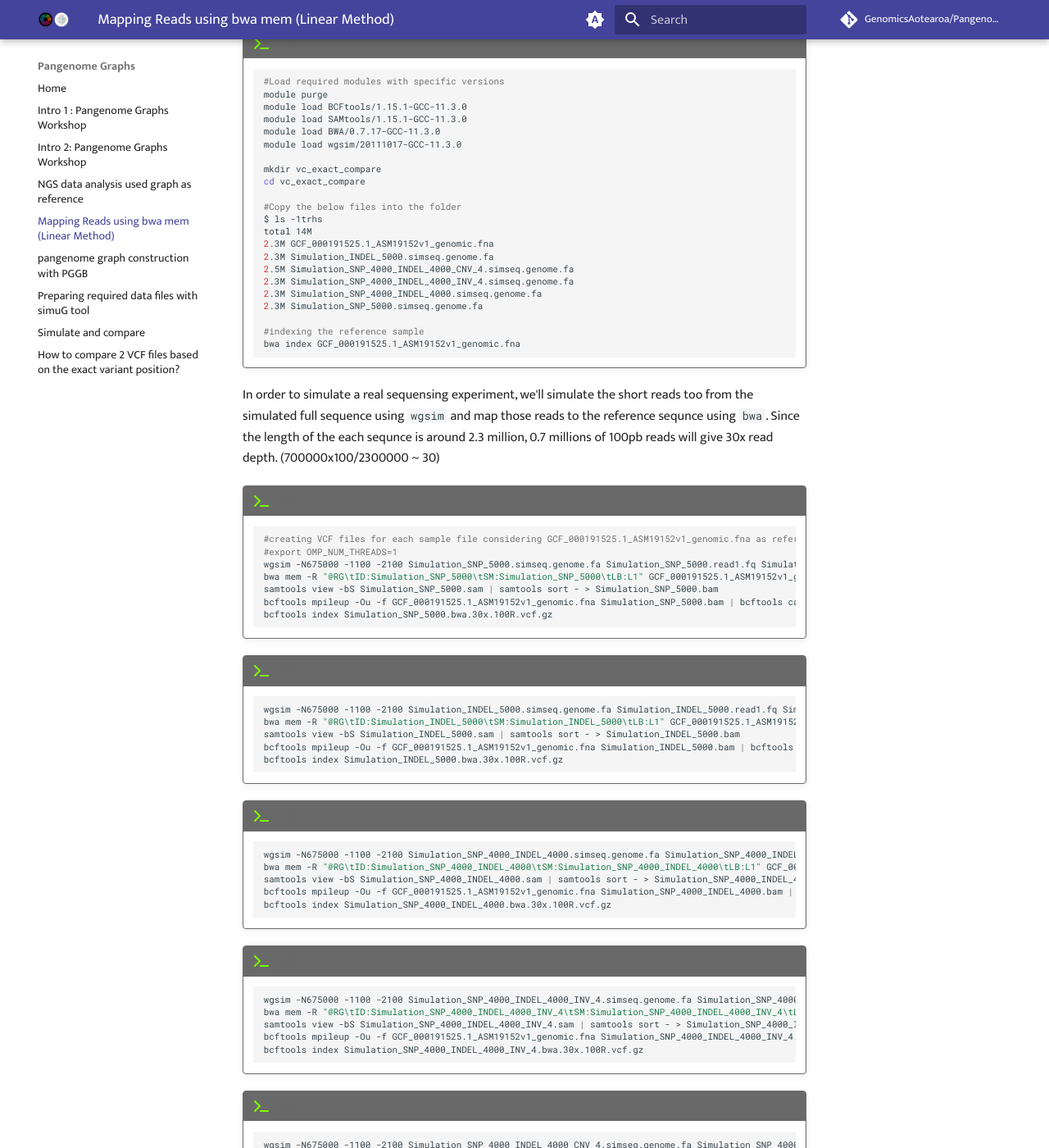
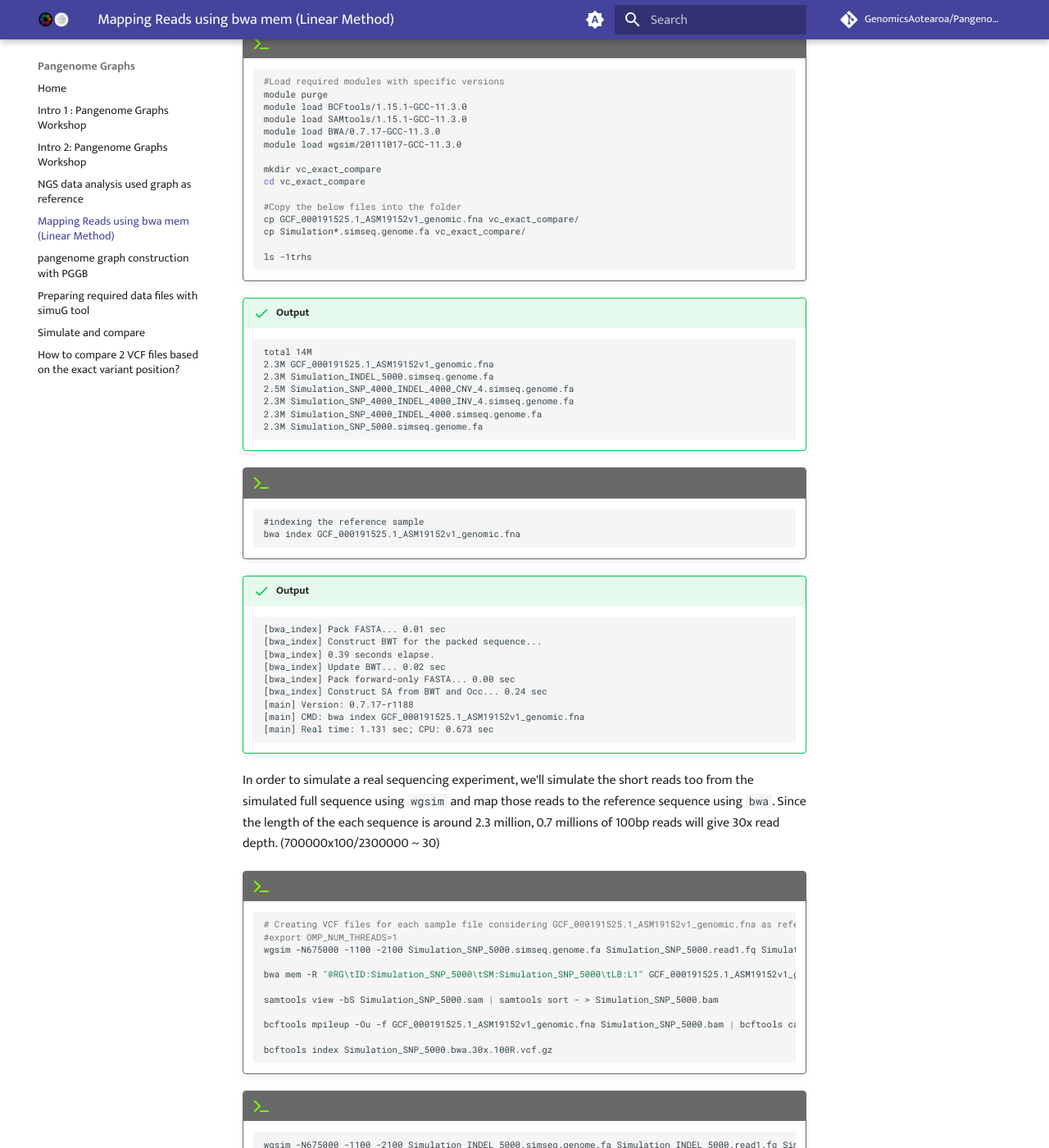
Before and after one commit to GenomicsAotearoa/Pangenome-Graphs-Workshop, an MkDocs documentation site: the page built from docs/mapping_reads.md, in a window 1280 px wide and 1400 px high, scrolled down 217 px. Shown: the whole window at 82% size. Built offline with MkDocs 1.6.1 and Material for MkDocs 9.7.7, drawn with Linux system fonts in a browser that asks for light colours; comment, search, counter and statistics services are not loaded; some of the changed text lies outside the part shown.

Commit message:
Update mapping_reads.md

````diff
--- a/docs/mapping_reads.md
+++ b/docs/mapping_reads.md
@@ -16,7 +16,15 @@ We can use below script to map the reads to the reference sequnce using linear m
     cd vc_exact_compare
 
     #Copy the below files into the folder
-    $ ls -1trhs
+    cp GCF_000191525.1_ASM19152v1_genomic.fna vc_exact_compare/
+    cp Simulation*.simseq.genome.fa vc_exact_compare/
+
+    ls -1trhs
+    ```
+
+!!! success "Output"
+
+    ```
     total 14M
     2.3M GCF_000191525.1_ASM19152v1_genomic.fna
     2.3M Simulation_INDEL_5000.simseq.genome.fa
@@ -24,56 +32,137 @@ We can use below script to map the reads to the reference sequnce using linear m
     2.3M Simulation_SNP_4000_INDEL_4000_INV_4.simseq.genome.fa
     2.3M Simulation_SNP_4000_INDEL_4000.simseq.genome.fa
     2.3M Simulation_SNP_5000.simseq.genome.fa
+    ```
 
+!!! terminal "code"
+
+    ```
     #indexing the reference sample
     bwa index GCF_000191525.1_ASM19152v1_genomic.fna
     ```
-In order to simulate a real sequensing experiment, we'll simulate the short reads too from the simulated full sequence using `wgsim` and map those reads to the reference sequnce using `bwa`. Since the length of the each sequnce is around 2.3 million, 0.7 millions of 100pb reads will give 30x read depth. (700000x100/2300000 ~ 30)
+
+!!! success "Output"
+
+    ```
+    [bwa_index] Pack FASTA... 0.01 sec
+    [bwa_index] Construct BWT for the packed sequence...
+    [bwa_index] 0.39 seconds elapse.
+    [bwa_index] Update BWT... 0.02 sec
+    [bwa_index] Pack forward-only FASTA... 0.00 sec
+    [bwa_index] Construct SA from BWT and Occ... 0.24 sec
+    [main] Version: 0.7.17-r1188
+    [main] CMD: bwa index GCF_000191525.1_ASM19152v1_genomic.fna
+    [main] Real time: 1.131 sec; CPU: 0.673 sec
+    ```
+
+In order to simulate a real sequencing experiment, we'll simulate the short reads too from the simulated full sequence using `wgsim` and map those reads to the reference sequence using `bwa`. Since the length of the each sequence is around 2.3 million, 0.7 millions of 100bp reads will give 30x read depth. (700000x100/2300000 ~ 30)
+
+<!--
+Why can't the following be a loop?
+
+!!! terminal "code"
+
+```bash
+for simseq in *simseq.genome.fa; do
+  # Get base name
+  name=$(basename ${simseq} .simseq.genome.fa)
+  # Simulate reads
+  wgsim -N675000 -1100 -2100 ${simseq} ${name}.read1.fq ${name}.read2.fq
+  # Specify read group header line
+  rg_head="@RG\tID:${name}\tSM:${name}\tLB:L1"
+  # Map simulated reads to reference genome
+  bwa mem -R ${rg_head} \
+    GCF_000191525.1_ASM19152v1_genomic.fna \
+    ${name}.read1.fq ${name}.read2.fq \
+    > ${name}.sam
+  # Convert SAM to sorted BAM
+  samtools view -bS ${name}.sam \
+    | samtools sort - \
+    > ${name}.bam
+  # Call variants
+  bcftools mpileup -Ou -f GCF_000191525.1_ASM19152v1_genomic.fna ${name}.bam \
+    | bcftools call -vm -Oz -o ${name}.bwa.30x.100R.vcf.gz
+  # Index variants
+  bcftools index ${name}.bwa.30x.100R.vcf.gz
+done
+```
+-->
+
+
 
 !!! terminal "code"
 
     ```bash
-    #creating VCF files for each sample file considering GCF_000191525.1_ASM19152v1_genomic.fna as reference and silulating 30x 100bp reads.
+    # Creating VCF files for each sample file considering GCF_000191525.1_ASM19152v1_genomic.fna as reference and simulating 30x 100bp reads.
     #export OMP_NUM_THREADS=1
     wgsim -N675000 -1100 -2100 Simulation_SNP_5000.simseq.genome.fa Simulation_SNP_5000.read1.fq Simulation_SNP_5000.read2.fq
+
     bwa mem -R "@RG\tID:Simulation_SNP_5000\tSM:Simulation_SNP_5000\tLB:L1" GCF_000191525.1_ASM19152v1_genomic.fna Simulation_SNP_5000.read1.fq Simulation_SNP_5000.read2.fq > Simulation_SNP_5000.sam
+
     samtools view -bS Simulation_SNP_5000.sam | samtools sort - > Simulation_SNP_5000.bam
+
     bcftools mpileup -Ou -f GCF_000191525.1_ASM19152v1_genomic.fna Simulation_SNP_5000.bam | bcftools call -vmO z -o Simulation_SNP_5000.bwa.30x.100R.vcf.gz
+
     bcftools index Simulation_SNP_5000.bwa.30x.100R.vcf.gz
     ```
+
 !!! terminal "code"
+
     ```bash
     wgsim -N675000 -1100 -2100 Simulation_INDEL_5000.simseq.genome.fa Simulation_INDEL_5000.read1.fq Simulation_INDEL_5000.read2.fq
+
     bwa mem -R "@RG\tID:Simulation_INDEL_5000\tSM:Simulation_INDEL_5000\tLB:L1" GCF_000191525.1_ASM19152v1_genomic.fna Simulation_INDEL_5000.read1.fq Simulation_INDEL_5000.read2.fq > Simulation_INDEL_5000.sam
+
     samtools view -bS Simulation_INDEL_5000.sam | samtools sort - > Simulation_INDEL_5000.bam
-    bcftools mpileup -Ou -f GCF_000191525.1_ASM19152v1_genomic.fna Simulation_INDEL_5000.bam | bcftools call -vmO z -o Simulation_INDEL_5000.bwa.30x.100R.vcf.gz
+
+    bcftools mpileup -Ou -f GCF_000191525.1_ASM19152v1_genomic.fna    Simulation_INDEL_5000.bam | bcftools call -vmO z -o Simulation_INDEL_5000.bwa.30x.100R.vcf.gz
+
     bcftools index Simulation_INDEL_5000.bwa.30x.100R.vcf.gz
     ```
+
 !!! terminal "code"
+
     ```bash
     wgsim -N675000 -1100 -2100 Simulation_SNP_4000_INDEL_4000.simseq.genome.fa Simulation_SNP_4000_INDEL_4000.read1.fq Simulation_SNP_4000_INDEL_4000.read2.fq
+
     bwa mem -R "@RG\tID:Simulation_SNP_4000_INDEL_4000\tSM:Simulation_SNP_4000_INDEL_4000\tLB:L1" GCF_000191525.1_ASM19152v1_genomic.fna Simulation_SNP_4000_INDEL_4000.read1.fq  Simulation_SNP_4000_INDEL_4000.read2.fq > Simulation_SNP_4000_INDEL_4000.sam
+
     samtools view -bS Simulation_SNP_4000_INDEL_4000.sam | samtools sort - > Simulation_SNP_4000_INDEL_4000.bam
+
     bcftools mpileup -Ou -f GCF_000191525.1_ASM19152v1_genomic.fna Simulation_SNP_4000_INDEL_4000.bam | bcftools call -vmO z -o Simulation_SNP_4000_INDEL_4000.bwa.30x.100R.vcf.gz
+
     bcftools index Simulation_SNP_4000_INDEL_4000.bwa.30x.100R.vcf.gz
     ```
+
 !!! terminal "code"
+
     ```bash
     wgsim -N675000 -1100 -2100 Simulation_SNP_4000_INDEL_4000_INV_4.simseq.genome.fa Simulation_SNP_4000_INDEL_4000_INV_4.read1.fq Simulation_SNP_4000_INDEL_4000_INV_4.read2.fq
+
     bwa mem -R "@RG\tID:Simulation_SNP_4000_INDEL_4000_INV_4\tSM:Simulation_SNP_4000_INDEL_4000_INV_4\tLB:L1" GCF_000191525.1_ASM19152v1_genomic.fna Simulation_SNP_4000_INDEL_4000_INV_4.read1.fq Simulation_SNP_4000_INDEL_4000_INV_4.read2.fq > Simulation_SNP_4000_INDEL_4000_INV_4.sam
+
     samtools view -bS Simulation_SNP_4000_INDEL_4000_INV_4.sam | samtools sort - > Simulation_SNP_4000_INDEL_4000_INV_4.bam
+
     bcftools mpileup -Ou -f GCF_000191525.1_ASM19152v1_genomic.fna Simulation_SNP_4000_INDEL_4000_INV_4.bam | bcftools call -vmO z -o Simulation_SNP_4000_INDEL_4000_INV_4.bwa.30x.100R.vcf.gz
+
     bcftools index Simulation_SNP_4000_INDEL_4000_INV_4.bwa.30x.100R.vcf.gz
     ```
+
 !!! terminal "code"
+
     ```bash
     wgsim -N675000 -1100 -2100 Simulation_SNP_4000_INDEL_4000_CNV_4.simseq.genome.fa Simulation_SNP_4000_INDEL_4000_CNV_4.read1.fq Simulation_SNP_4000_INDEL_4000_CNV_4.read2.fq
+
     bwa mem -R "@RG\tID:Simulation_SNP_4000_INDEL_4000_CNV_4\tSM:Simulation_SNP_4000_INDEL_4000_CNV_4\tLB:L1" GCF_000191525.1_ASM19152v1_genomic.fna Simulation_SNP_4000_INDEL_4000_CNV_4.read1.fq Simulation_SNP_4000_INDEL_4000_CNV_4.read2.fq > Simulation_SNP_4000_INDEL_4000_CNV_4.sam
+
     samtools view -bS Simulation_SNP_4000_INDEL_4000_CNV_4.sam | samtools sort - > Simulation_SNP_4000_INDEL_4000_CNV_4.bam
+
     bcftools mpileup -Ou -f GCF_000191525.1_ASM19152v1_genomic.fna Simulation_SNP_4000_INDEL_4000_CNV_4.bam | bcftools call -vmO z -o Simulation_SNP_4000_INDEL_4000_CNV_4.bwa.30x.100R.vcf.gz
+
     bcftools index Simulation_SNP_4000_INDEL_4000_CNV_4.bwa.30x.100R.vcf.gz
     ```
 
+<!--Update to become an array job? Turn this into admonition? Or assume learners know how to run this in parallel? -->
 (You can find above script as a Slurm job script here [vc_bwa_compare.sh](https://github.com/nuzla/Pangenome-Graphs-Workshop/blob/main/Scripts/vc_bwa_compare.sh))
 
 Now we can find the variant call stats using `bcftools stats`.
@@ -81,7 +170,7 @@ Now we can find the variant call stats using `bcftools stats`.
 !!! terminal "code"
 
     ```bash
-    $ bcftools stats Simulation_SNP_5000.bwa.30x.100R.vcf.gz | head -30
+    bcftools stats Simulation_SNP_5000.bwa.30x.100R.vcf.gz | head -30
     ```
 
     ??? success "Output"
@@ -118,24 +207,37 @@ Now we can find the variant call stats using `bcftools stats`.
         SN      0       number of multiallelic sites:   1
         ```
 
+<!-- Results can differ, either set seed for `wgsim` for consistency or explain stochastic nature of simulation! -->
+
 # Mapping Reads using `vg giraffe` (Graph Method)
 Here we map reads to a pangenome graph instead of single linear reference sequence. For example we'll consider the first case `Simulation_INDEL_5000.simseq.genome.fa`. We can build a graph considering the reference sequence `GCF_000191525.1_ASM19152v1_genomic.fna` and the ground truth VCF file
 
 !!! terminal "code"
 
     ```bash
-    #Load  additional model need for vg
+    #Load additional model need for vg
     module load vg/1.46.0
 
     #Copy the vcf files into the folder
+    cp ../Simulation_*.vcf ./
     ls -1trhs Simulation_*.vcf
+    ```
+
+!!! success "Output"
+
+    ```
     768K Simulation_SNP_5000.refseq2simseq.SNP.vcf
     768K Simulation_INDEL_5000.refseq2simseq.INDEL.vcf
     768K Simulation_SNP_4000_INDEL_4000.refseq2simseq.SNP.vcf
     768K Simulation_SNP_4000_INDEL_4000.refseq2simseq.INDEL.vcf
      512 Simulation_SNP_4000_INDEL_4000_INV_4.refseq2simseq.inversion.vcf
     256K Simulation_SNP_4000_INDEL_4000_CNV_4.refseq2simseq.CNV.vcf
+    ```
 
+
+!!! terminal "code"
+
+    ```bash
     #create tabix index
     bgzip Simulation_SNP_5000.refseq2simseq.SNP.vcf
     tabix Simulation_SNP_5000.refseq2simseq.SNP.vcf.gz
@@ -151,4 +253,5 @@ Here we map reads to a pangenome graph instead of single linear reference sequen
     bcftools mpileup -Ou -f GCF_000191525.1_ASM19152v1_genomic.fna Simulation_VG_SNP_5000.bam | bcftools call -vmO z -o Simulation_VG_SNP_5000.giraffe.30x.100R.vcf.gz
     bcftools index Simulation_VG_SNP_5000.giraffe.30x.100R.vcf.gz
     ```
+
 We can follow the same procedure for the rest of the samples and generate VCF files.
````
